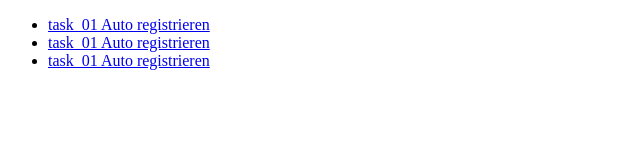
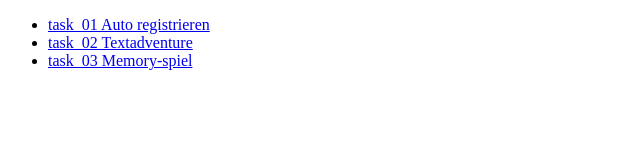
Before and after one commit to lordponchik/lutzgrub-webentwicklung-tasks, a plain HTML site: page index.html in a window 1280 px wide. Shown: the full height of the page, 0-640 px from the left. Drawn offline with Linux system fonts and the light colour scheme.

Commit message:
aktualisieren: Namen von  Adressen tasks

```diff
--- a/index.html
+++ b/index.html
@@ -14,12 +14,12 @@
       </li>
       <li>
         <a href="./tasks/task_02 Textadventure/index.html"
-          >task_01 Auto registrieren</a
+          >task_02 Textadventure</a
         >
       </li>
       <li>
         <a href="./tasks/task_03 Memory-spiel/index.html"
-          >task_01 Auto registrieren</a
+          >task_03 Memory-spiel</a
         >
       </li>
     </ul>
```
